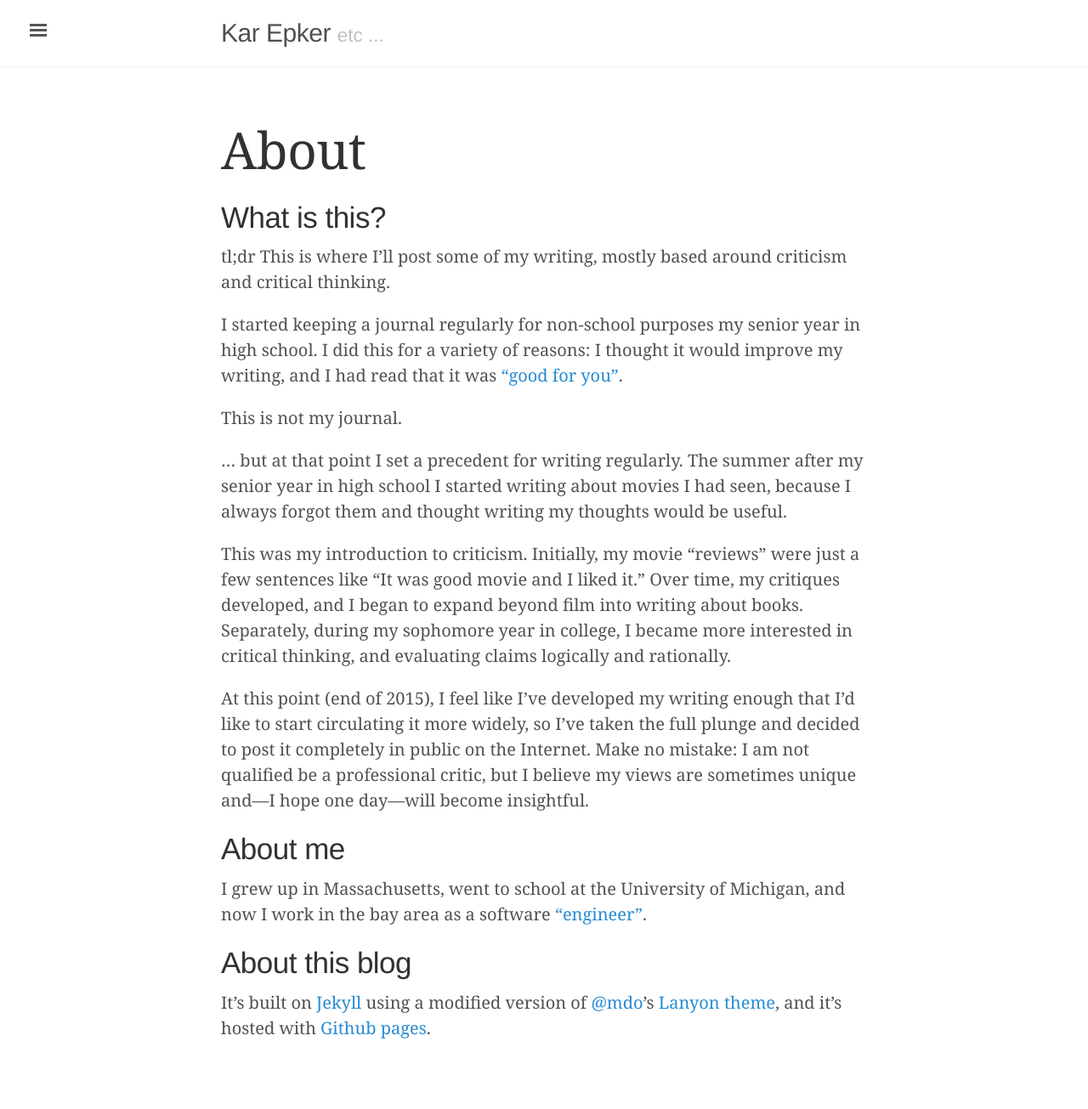
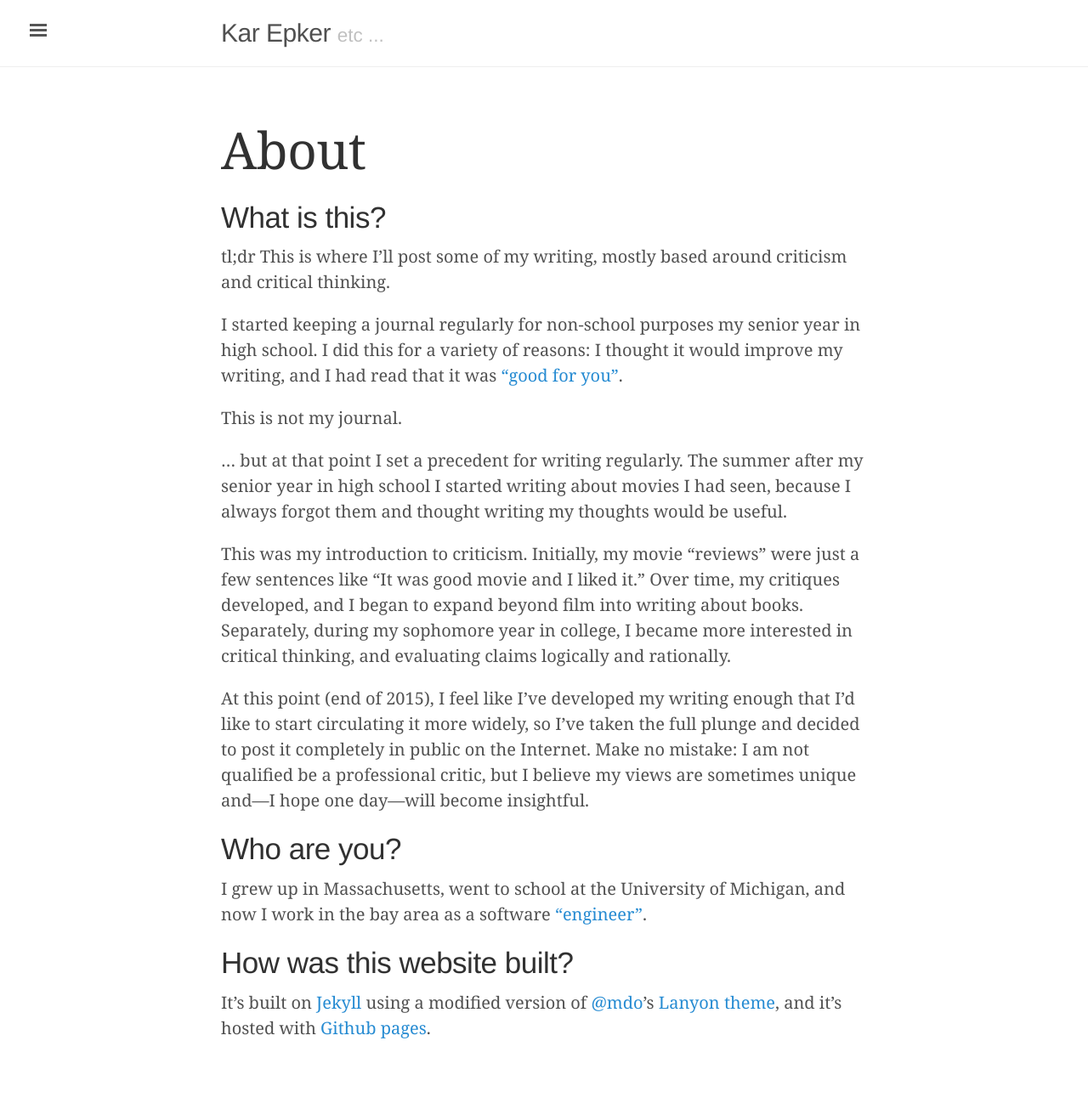
Before and after one commit to karepker/karepker.github.io, a Jekyll site: the page built from about.md, in a window 1280 px wide. Shown: the whole page at 85% size. Built offline with Jekyll 4.4.1, drawn with Linux system fonts in a browser that asks for light colours.

Commit message:
Made section headings more consistent in style.

```diff
--- a/about.md
+++ b/about.md
@@ -30,13 +30,13 @@ decided to post it completely in public on the Internet. Make no mistake: I am
 not qualified be a professional critic, but I believe my views are sometimes
 unique and—I hope one day—will become insightful.
 
-## About me
+## Who are you?
 
 I grew up in Massachusetts, went to school at the University of Michigan, and
 now I work in the bay area as a software
 ["engineer"][programmers_arent_engineers].
 
-## About this blog
+## How was this website built?
 
 It's built on [Jekyll][jekyll] using a modified version of [@mdo][mdo_twitter]'s
 [Lanyon theme][lanyon], and it's hosted with [Github pages][github_pages].
```
